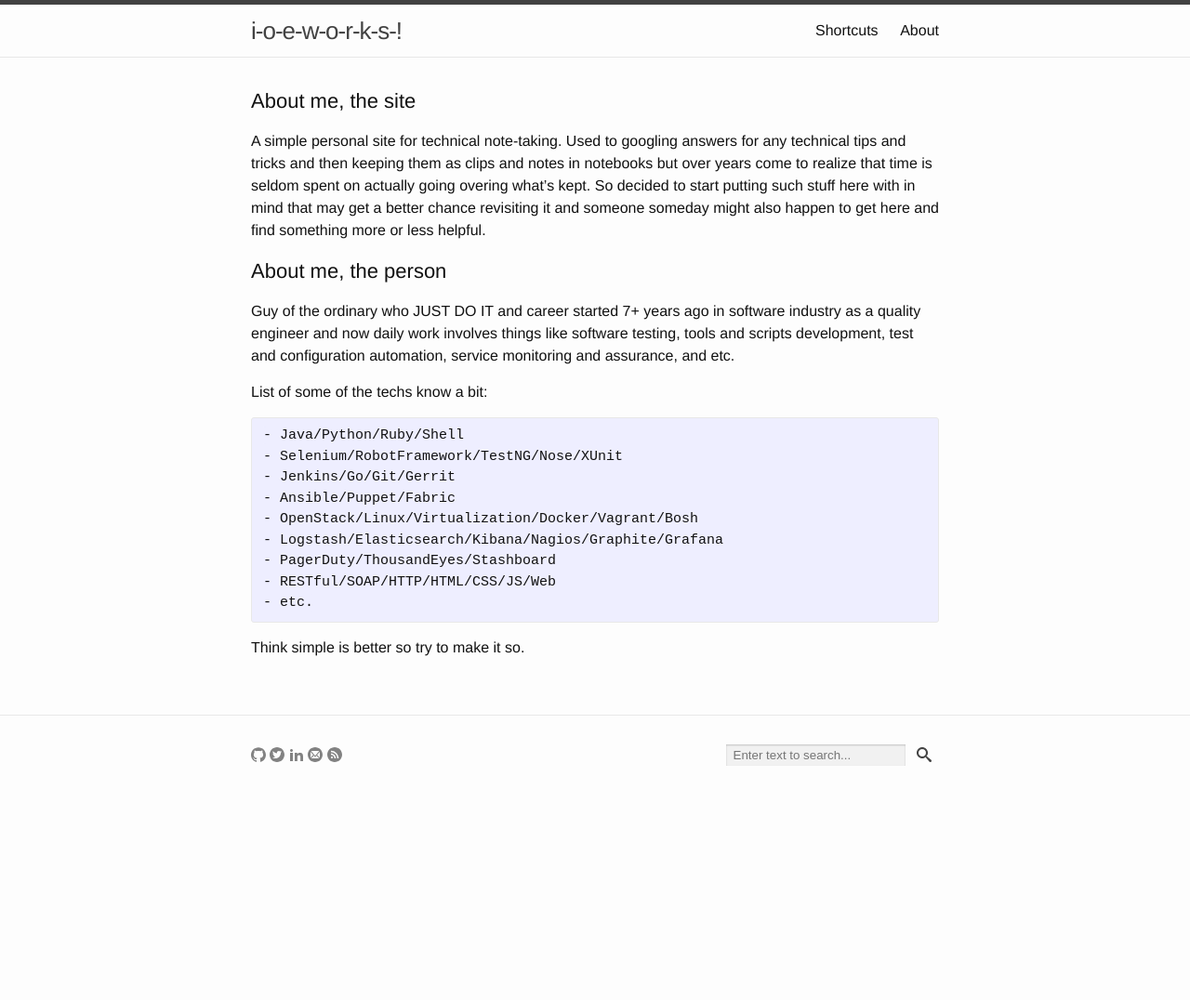
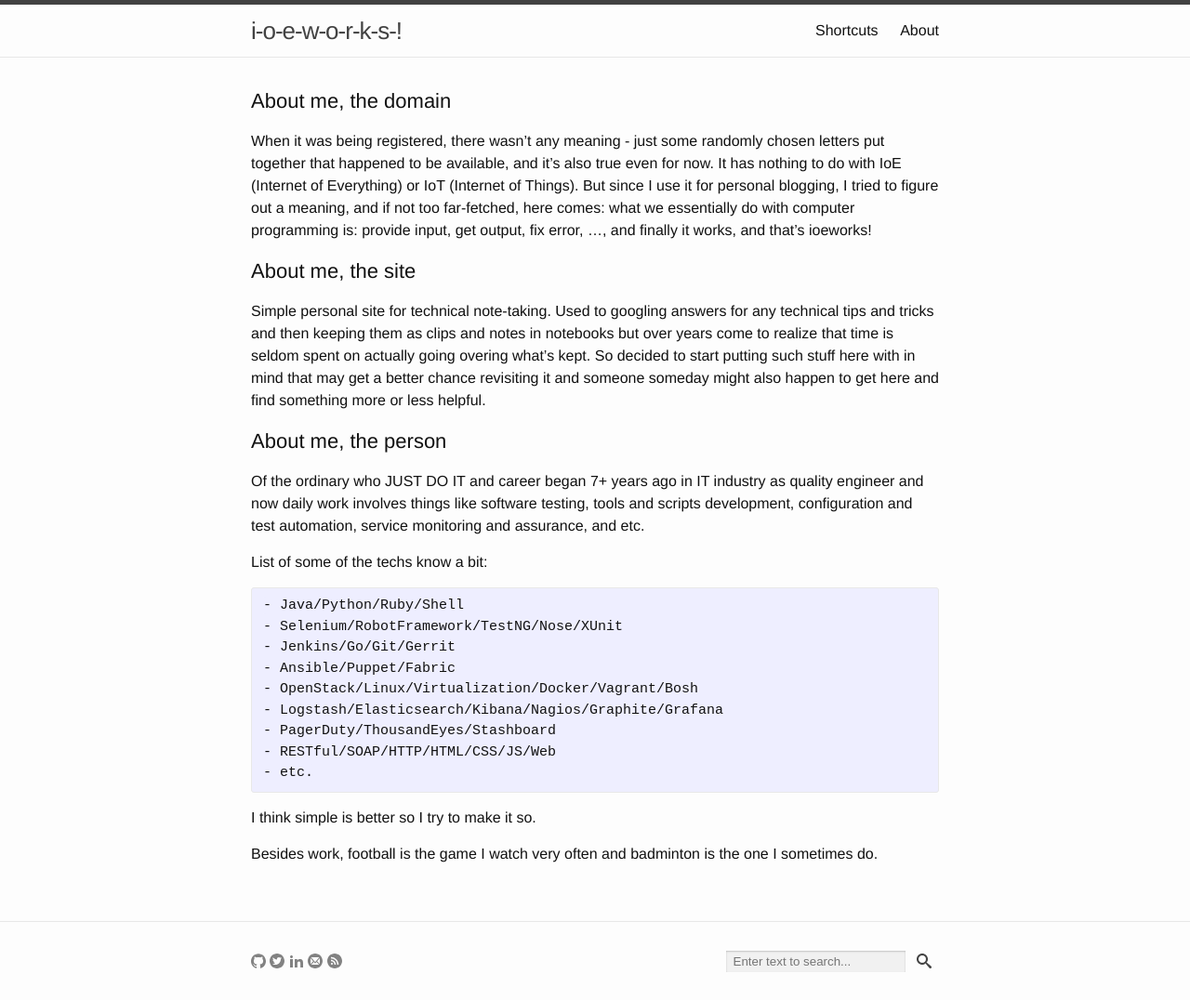
Before and after one commit to yuan-jiang/yuan-jiang.github.io, a Jekyll site: the page built from about.md, in a window 1280 px wide. Shown: the whole page at 93% size. Built offline with Jekyll 4.4.1, drawn with Linux system fonts in a browser that asks for light colours; before the commit the page ends 900 px from its top, so only the background shows below that.

Commit message:
Update about page and add domain info

```diff
--- a/about.md
+++ b/about.md
@@ -4,11 +4,14 @@ title: About
 permalink: /about/
 ---
 
+#About me, the domain
+When it was being registered, there wasn't any meaning - just some randomly chosen letters put together that happened to be available, and it's also true even for now. It has nothing to do with IoE (Internet of Everything) or IoT (Internet of Things). But since I use it for personal blogging, I tried to figure out a meaning, and if not too far-fetched, here comes: what we essentially do with computer programming is: provide input, get output, fix error, ..., and finally it works, and that's ioeworks!
+
 #About me, the site
-A simple personal site for technical note-taking. Used to googling answers for any technical tips and tricks and then keeping them as clips and notes in notebooks but over years come to realize that time is seldom spent on actually going overing what's kept. So decided to start putting such stuff here with in mind that may get a better chance revisiting it and someone someday might also happen to get here and find something more or less helpful.
+Simple personal site for technical note-taking. Used to googling answers for any technical tips and tricks and then keeping them as clips and notes in notebooks but over years come to realize that time is seldom spent on actually going overing what's kept. So decided to start putting such stuff here with in mind that may get a better chance revisiting it and someone someday might also happen to get here and find something more or less helpful.
 
 #About me, the person
-Guy of the ordinary who JUST DO IT and career started 7+ years ago in software industry as a quality engineer and now daily work involves things like software testing, tools and scripts development, test and configuration automation, service monitoring and assurance, and etc.
+Of the ordinary who JUST DO IT and career began 7+ years ago in IT industry as quality engineer and now daily work involves things like software testing, tools and scripts development, configuration and test automation, service monitoring and assurance, and etc.
 
 List of some of the techs know a bit:
 {% highlight bash %}
@@ -23,4 +26,6 @@ List of some of the techs know a bit:
 - etc.
 {% endhighlight %}
 
-Think simple is better so try to make it so.
+I think simple is better so I try to make it so.
+
+Besides work, football is the game I watch very often and badminton is the one I sometimes do.
```
